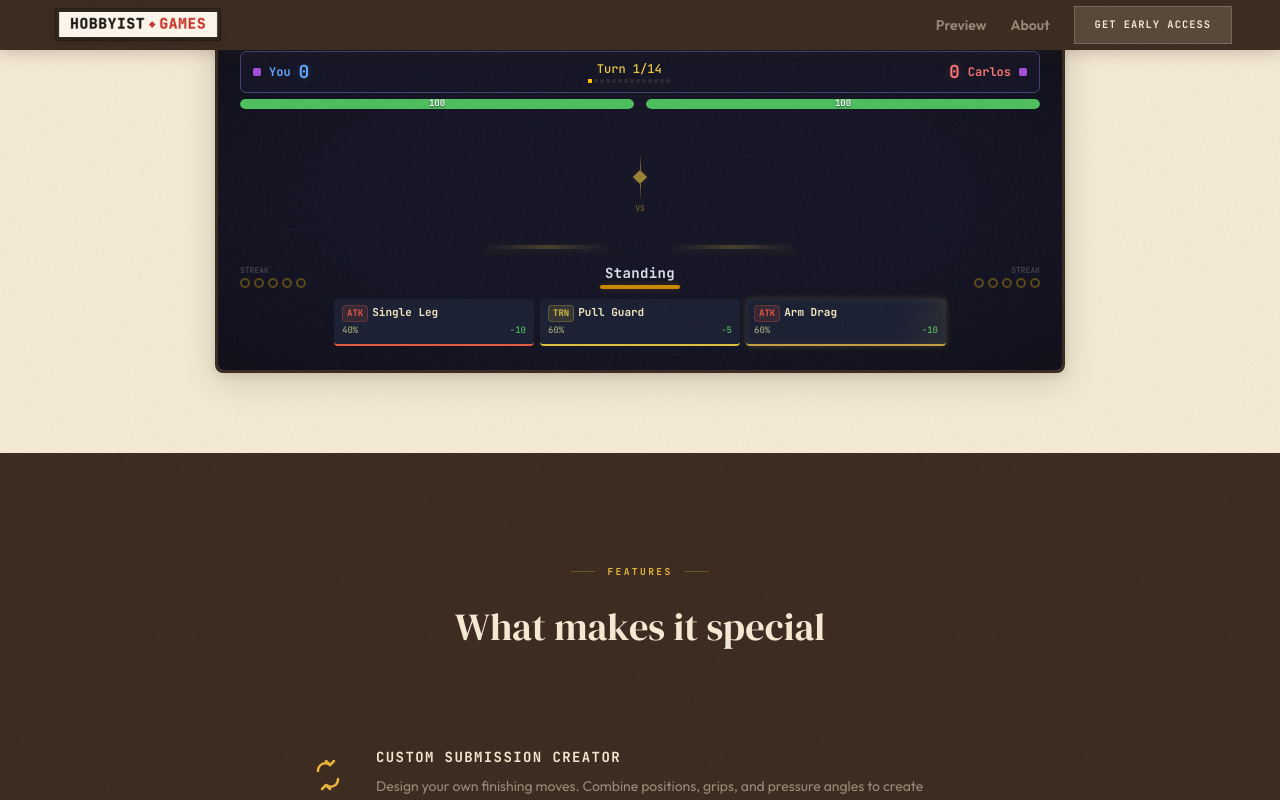
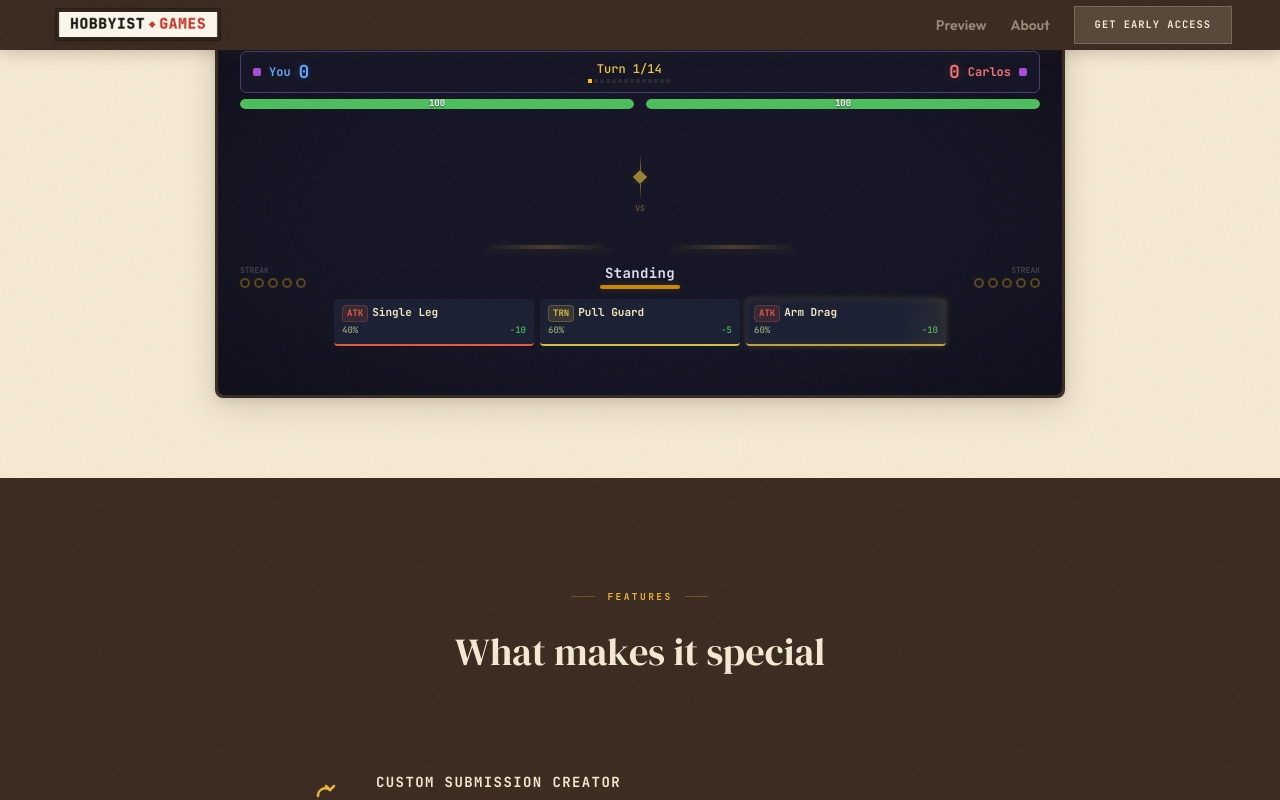
Before and after one commit to N8theGr811/hobbyist-games-website, a Next.js app: page / in a window 1280 px wide. Both pictures are taken after a click on the button "START MATCH". Shown: the part 1035-1835 px from the top of the page. Built offline with nearby package versions, Linux system fonts and the light colour scheme; grey boxes are pictures that could not be loaded.

Commit message:
fix: keep move panel always visible — dims during resolve, no layout shift

```diff
--- a/src/components/combat/CombatDemo.tsx
+++ b/src/components/combat/CombatDemo.tsx
@@ -382,16 +382,16 @@ export default function CombatDemo() {
               <AdvantagePips count={game.opponent.advantage_pips} side="opponent" />
             </div>
 
-            {/* 5. Move selection */}
-            {game.phase === "selecting" && (
+            {/* 5. Move selection — always visible, disabled during resolve/gauge */}
+            <div style={{ minHeight: "72px" }}>
               <MoveSelection
                 moves={getAvailableMoves(playerFighter, game.player)}
                 onSelect={handleMoveSelect}
-                disabled={false}
+                disabled={game.phase !== "selecting"}
                 playerStamina={game.player.stamina}
                 playerPips={game.player.advantage_pips}
               />
-            )}
+            </div>
           </div>
         )}
 
--- a/src/components/combat/MoveSelection.tsx
+++ b/src/components/combat/MoveSelection.tsx
@@ -37,7 +37,10 @@ export default function MoveSelection({
   }
 
   return (
-    <div className="flex flex-wrap justify-center gap-1.5">
+    <div
+      className="flex flex-wrap justify-center gap-1.5 transition-opacity duration-300"
+      style={{ opacity: disabled ? 0.35 : 1, pointerEvents: disabled ? "none" : "auto" }}
+    >
       {moves.map((move) => {
         const staminaCost = STAMINA_COSTS[move.type];
         const chainLocked = move.is_chain && playerPips < CHAIN_MOVE_PIP_THRESHOLD;
```
